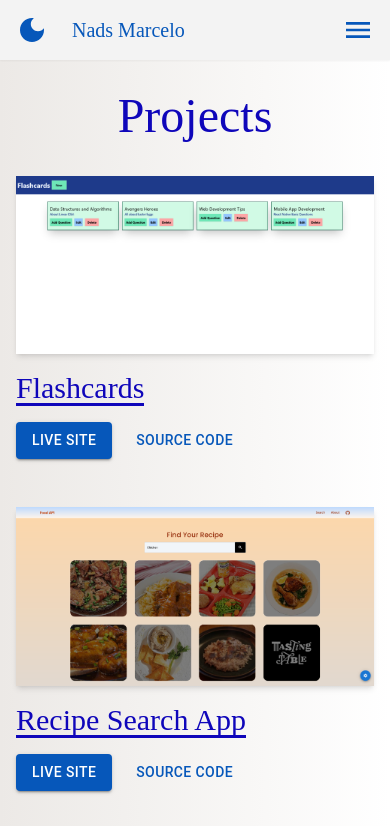
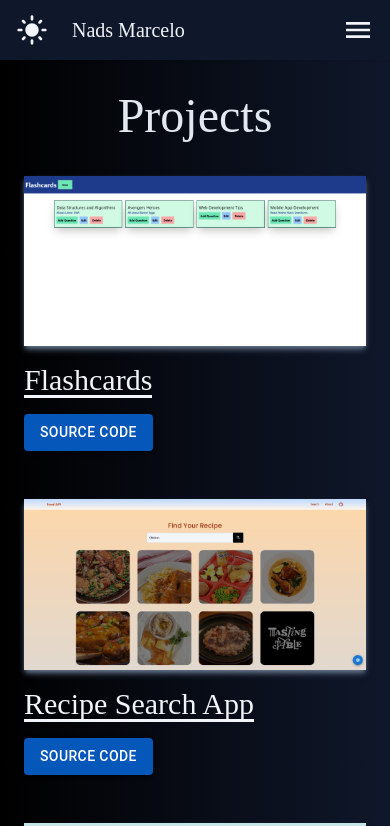
Before and after one commit to NADS-PROGRAMMER/Portfolio-Website, a React (Create React App) app: page /projects in a window 390 px wide. Shown: the top 826 px of the page. Built offline with nearby package versions, Linux system fonts and the light colour scheme.

Commit message:
CHANGED the layout of Project
ADDED a view button when hovered in a certain Project

```diff
--- a/src/Pages/Projects.jsx
+++ b/src/Pages/Projects.jsx
@@ -33,13 +33,14 @@ function Projects() {
   ]
 
   return (
-      <main className="min-h-screen p-[5rem_1rem] flex flex-col items-center gap-[1.5rem]">
+      <main className="min-h-screen p-[5rem_1.5rem] flex flex-col items-center gap-[1.5rem]">
 
           {/* Title */}
           <h1 className="heading-1">Projects</h1>
 
           {/* Projects Container */}
-          <div className="flex flex-col items-center gap-[3rem] md:flex-row md:flex-wrap md:justify-center">
+          {/* flex flex-col items-center gap-[3rem] md:flex-row md:flex-wrap md:justify-center */}
+          <div className="flex flex-col items-center gap-[3rem] md:flex-row md:flex-wrap md:justify-center 2xl:grid 2xl:grid-cols-3 2xl:gap-[3rem]">
             {
                 projects.map((project, index) => {
                     return (
--- a/src/components/Navbar.jsx
+++ b/src/components/Navbar.jsx
@@ -1,3 +1,4 @@
+// Imports
 import React, { useState, useEffect } from 'react'
 import { useLocation } from 'react-router-dom'
 import NavLink  from '../base-components/NavLink'
@@ -10,9 +11,10 @@ import DarkModeIcon from '@mui/icons-material/DarkMode';
 
 function Navbar() {
 
-    const [darkMode, setDarkMode] = useState(false)
+    // By default, the darkmode is on.
+    const [darkMode, setDarkMode] = useState(true);
     const matches = useMediaQuery('(min-width:768px)');
-    const location = useLocation()
+    const location = useLocation(); // check the current location of the page which gets the url.
 
     const NavLinks = [
         {link: <NavLink className="nav-links" routePath="/" text="Home"/>, path: "/"},
--- a/src/components/Project.jsx
+++ b/src/components/Project.jsx
@@ -2,11 +2,24 @@ import React from 'react'
 import Button from '@mui/material/Button';
 
 function Project({ props }) {
+
   return (
-      <section className="flex flex-col items-start gap-[1rem] w-full md:w-max">
+      <section className="flex flex-col items-start gap-[1rem] w-full md:w-max ">
 
         {/* Project Image */}
-        <img className="w-full max-w-[30rem] shadow-md dark:shadow-slate-500 mr-auto" src={props['projectImage']} alt="" />
+        <section
+          className="block relative before:absolute before:hidden before:top-0 before:bottom-0 before:right-0 before:left-0 before:bg-slate-100 before:bg-opacity-30 hover:before:block transition-all group">
+          <img
+          className="w-full max-w-[30rem] shadow-md dark:shadow-slate-500 mr-auto "
+          src={props['projectImage']}
+          alt="" />
+
+          <button
+          className="bg-slate-900 p-[1rem] invisible group-hover:visible rounded-full text-2xl text-white transition-[visibility_300ms,opacity_300ms,transform_300ms] opacity-0 group-hover:opacity-100 absolute top-1/2 left-1/2 transform -translate-x-1/2 group-hover:-translate-y-1/2">
+            View
+          </button>
+        </section>
+
 
         {/* Project Title */}
         <h2 className="heading-2">{props['projectTitle']}</h2>
@@ -14,15 +27,9 @@ function Project({ props }) {
         {/* Buttons */}
         <section className="flex justify-center gap-[1rem]">
 
-            {/* Live Site button */}
-            <Button
-                color="secondary"
-                variant="contained">
-                Live Site
-            </Button>
-
             {/* Source Code button */}
             <Button
+                variant="contained"
                 color="secondary">
                 Source Code
             </Button>
```
